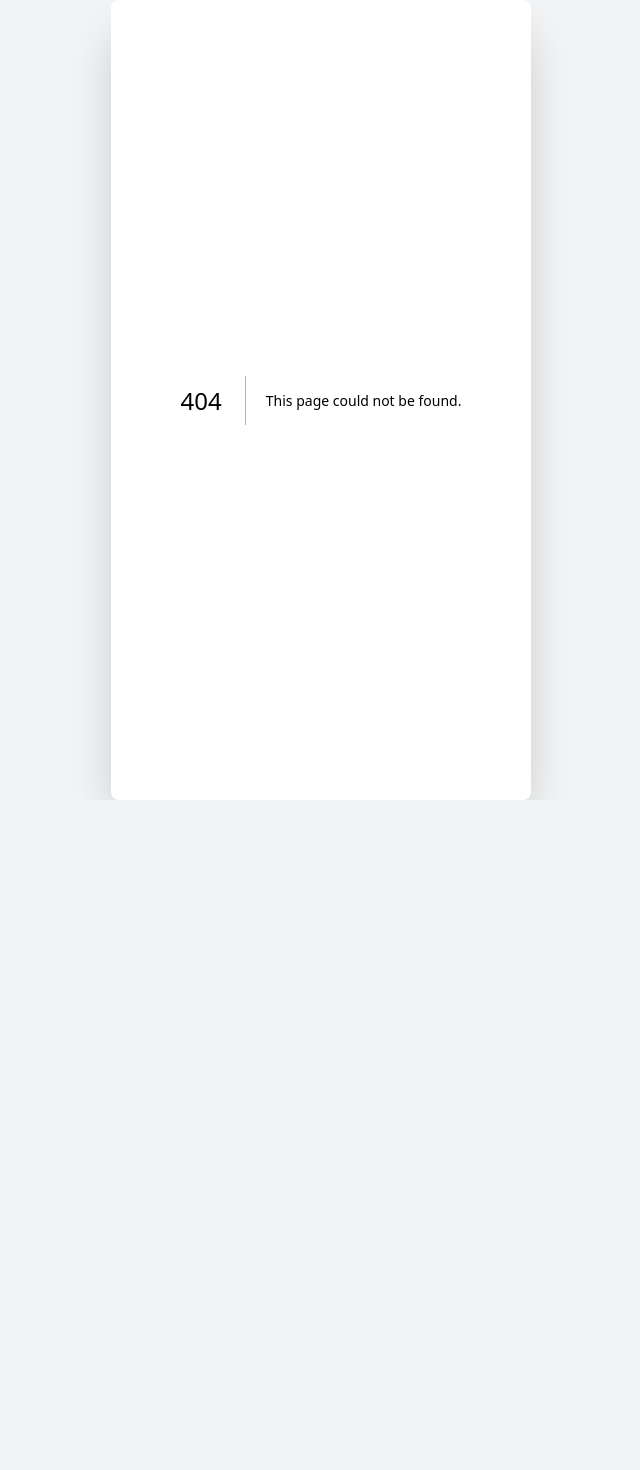
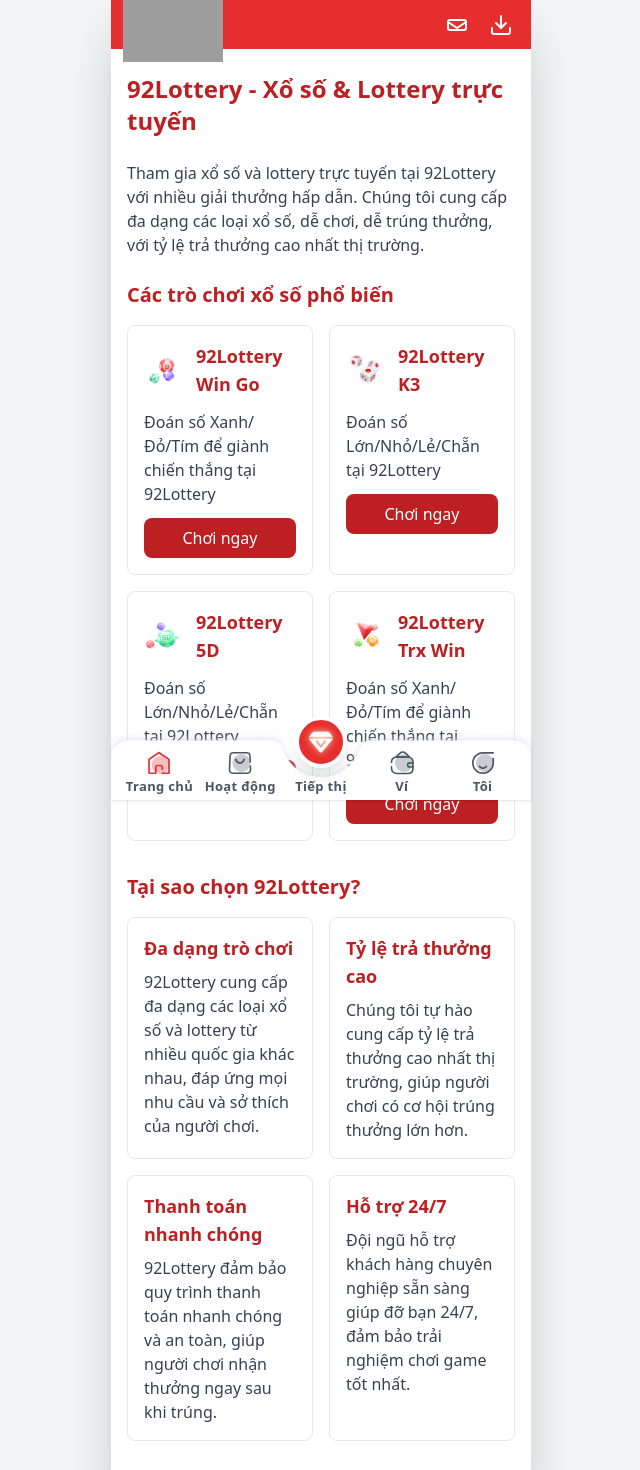
Before and after one commit to hoaqinz/92lottery, a Next.js app: page /lottery in a window 1280 px wide. Before the commit this address had no page. Shown: the top 1470 px of the page, without its empty margins (319-959 px from the left). Before the commit the page ends 800 px from the top, so only its background shows below. Built offline with nearby package versions, Linux system fonts and the light colour scheme; grey boxes are pictures that could not be loaded.

Commit message:
Remove Vercel and Netlify configurations, optimize for Cloudflare Pages

```diff
--- a/package.json
+++ b/package.json
@@ -19,8 +19,6 @@
     "@types/node": "^20.11.5",
     "@types/react": "^18.2.48",
     "@types/react-dom": "^18.2.18",
-    "@vercel/analytics": "1.5.0",
-    "@vercel/speed-insights": "1.2.0",
     "autoprefixer": "^10.4.16",
     "class-variance-authority": "^0.7.1",
     "clsx": "^2.1.1",
--- a/public/_routes.json
+++ b/public/_routes.json
@@ -3,7 +3,6 @@
   "include": ["/*"],
   "exclude": [
     "/_next/*",
-    "/api/*",
-    "/_vercel/insights/*"
+    "/api/*"
   ]
 }
--- a/src/app/layout.tsx
+++ b/src/app/layout.tsx
@@ -1,8 +1,6 @@
 import type { Metadata, Viewport } from "next";
 import "./globals.css";
 import { generateGamblingWebsiteSchema } from "@/lib/schema";
-import { Analytics } from "@vercel/analytics/react";
-import { SpeedInsights } from "@vercel/speed-insights/next";
 
 export const metadata: Metadata = {
   title: "92Lottery - Cá cược thể thao & Casino trực tuyến | Xổ số, Lottery",
@@ -80,8 +78,6 @@
         <div className="w-[420px] min-h-screen bg-white rounded-lg shadow-2xl relative overflow-x-hidden max-w-full">
           {children}
         </div>
-        <Analytics />
-        <SpeedInsights />
       </body>
     </html>
   );
--- /dev/null
+++ b/src/app/lottery/page.tsx
@@ -0,0 +1,139 @@
+import { Metadata } from 'next';
+import Image from 'next/image';
+import { generateLotteryGameSchema, generateBreadcrumbSchema } from '@/lib/schema';
+import { SEO } from '@/lib/constants';
+import Header from '@/components/Header';
+import TabBar from '@/components/TabBar';
+
+export const metadata: Metadata = {
+  title: '92Lottery - Xổ số & Lottery trực tuyến | Cơ hội trúng thưởng lớn',
+  description: 'Tham gia xổ số và lottery trực tuyến tại 92Lottery với nhiều giải thưởng hấp dẫn. Đa dạng các loại xổ số, dễ chơi, dễ trúng thưởng.',
+  keywords: ['92lottery', 'xổ số', 'lottery', 'xổ số trực tuyến', 'lottery trực tuyến', 'trúng thưởng', 'giải thưởng lớn'],
+};
+
+// Danh sách các trò chơi lottery
+const lotteryGames = [
+  {
+    name: "92Lottery Win Go",
+    description: "Đoán số Xanh/Đỏ/Tím để giành chiến thắng tại 92Lottery",
+    image: "/icon-wingo.png",
+    url: "https://92lottery.com/lottery/win-go",
+    provider: "92Lottery"
+  },
+  {
+    name: "92Lottery K3",
+    description: "Đoán số Lớn/Nhỏ/Lẻ/Chẵn tại 92Lottery",
+    image: "/icon-k3.png",
+    url: "https://92lottery.com/lottery/k3",
+    provider: "92Lottery"
+  },
+  {
+    name: "92Lottery 5D",
+    description: "Đoán số Lớn/Nhỏ/Lẻ/Chẵn tại 92Lottery",
+    image: "/icon-5d.png",
+    url: "https://92lottery.com/lottery/5d",
+    provider: "92Lottery"
+  },
+  {
+    name: "92Lottery Trx Win",
+    description: "Đoán số Xanh/Đỏ/Tím để giành chiến thắng tại 92Lottery",
+    image: "/icon-trx-win.png",
+    url: "https://92lottery.com/lottery/trx-win",
+    provider: "92Lottery"
+  }
+];
+
+// Breadcrumb items
+const breadcrumbItems = [
+  { name: "Trang chủ", url: "https://92lottery.com" },
+  { name: "Xổ số & Lottery", url: "https://92lottery.com/lottery" }
+];
+
+export default function LotteryPage() {
+  // Generate Schema.org JSON-LD for lottery games
+  const gameSchemas = lotteryGames.map(game => generateLotteryGameSchema(game));
+  const breadcrumbSchema = generateBreadcrumbSchema(breadcrumbItems);
+  const schemaString = JSON.stringify([...gameSchemas, breadcrumbSchema]);
+
+  return (
+    <div className="flex flex-col w-full min-h-screen bg-[#f6f1f1]">
+      <Header />
+
+      <main className="flex-1 px-4 py-6 bg-white">
+        <h1 className="text-2xl font-bold text-[#bc2022] mb-6">92Lottery - Xổ số & Lottery trực tuyến</h1>
+
+        <p className="text-gray-700 mb-6">
+          Tham gia xổ số và lottery trực tuyến tại 92Lottery với nhiều giải thưởng hấp dẫn.
+          Chúng tôi cung cấp đa dạng các loại xổ số, dễ chơi, dễ trúng thưởng, với tỷ lệ trả thưởng cao nhất thị trường.
+        </p>
+
+        <h2 className="text-xl font-semibold text-[#bc2022] mb-4">Các trò chơi xổ số phổ biến</h2>
+
+        <div className="grid grid-cols-1 md:grid-cols-2 gap-4 mb-8">
+          {lotteryGames.map((game, index) => (
+            <div key={index} className="border border-gray-200 rounded-lg p-4 hover:shadow-md transition-shadow">
+              <div className="flex items-center gap-3 mb-3">
+                <Image
+                  src={game.image}
+                  alt={game.name}
+                  width={40}
+                  height={40}
+                  className="object-contain"
+                />
+                <h3 className="text-lg font-semibold text-[#bc2022]">{game.name}</h3>
+              </div>
+              <p className="text-gray-700 mb-3">{game.description}</p>
+              <button className="bg-[#bc2022] text-white rounded-lg px-4 py-2 w-full hover:bg-[#a51c1e] transition-colors">
+                Chơi ngay
+              </button>
+            </div>
+          ))}
+        </div>
+
+        <h2 className="text-xl font-semibold text-[#bc2022] mb-4">Tại sao chọn 92Lottery?</h2>
+
+        <div className="grid grid-cols-1 md:grid-cols-2 gap-4 mb-8">
+          <div className="border border-gray-200 rounded-lg p-4">
+            <h3 className="text-lg font-semibold text-[#bc2022] mb-2">Đa dạng trò chơi</h3>
+            <p className="text-gray-700">
+              92Lottery cung cấp đa dạng các loại xổ số và lottery từ nhiều quốc gia khác nhau,
+              đáp ứng mọi nhu cầu và sở thích của người chơi.
+            </p>
+          </div>
+
+          <div className="border border-gray-200 rounded-lg p-4">
+            <h3 className="text-lg font-semibold text-[#bc2022] mb-2">Tỷ lệ trả thưởng cao</h3>
+            <p className="text-gray-700">
+              Chúng tôi tự hào cung cấp tỷ lệ trả thưởng cao nhất thị trường,
+              giúp người chơi có cơ hội trúng thưởng lớn hơn.
+            </p>
+          </div>
+
+          <div className="border border-gray-200 rounded-lg p-4">
+            <h3 className="text-lg font-semibold text-[#bc2022] mb-2">Thanh toán nhanh chóng</h3>
+            <p className="text-gray-700">
+              92Lottery đảm bảo quy trình thanh toán nhanh chóng và an toàn,
+              giúp người chơi nhận thưởng ngay sau khi trúng.
+            </p>
+          </div>
+
+          <div className="border border-gray-200 rounded-lg p-4">
+            <h3 className="text-lg font-semibold text-[#bc2022] mb-2">Hỗ trợ 24/7</h3>
+            <p className="text-gray-700">
+              Đội ngũ hỗ trợ khách hàng chuyên nghiệp sẵn sàng giúp đỡ bạn 24/7,
+              đảm bảo trải nghiệm chơi game tốt nhất.
+            </p>
+          </div>
+        </div>
+      </main>
+
+      <TabBar />
+
+      {/* Schema.org JSON-LD */}
+      <script
+        type="application/ld+json"
+        dangerouslySetInnerHTML={{ __html: schemaString }}
+      />
+    </div>
+  );
+}
```
Also changed, not shown: public/index.html (added, +16 -0 lines), .cloudflare/pages.dev.json (deleted), 2 other files (tests, documents, lock files or other folders).
